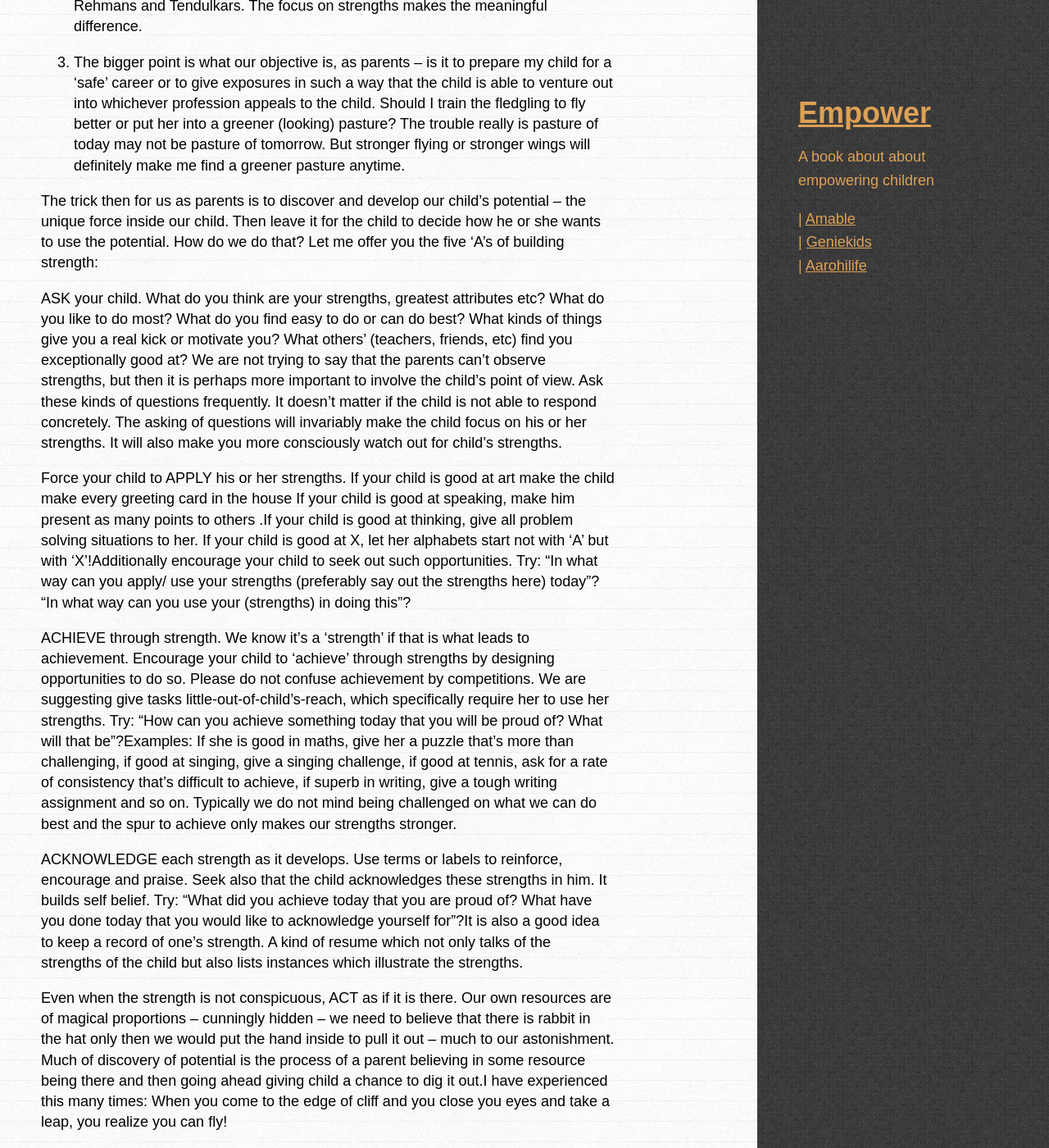
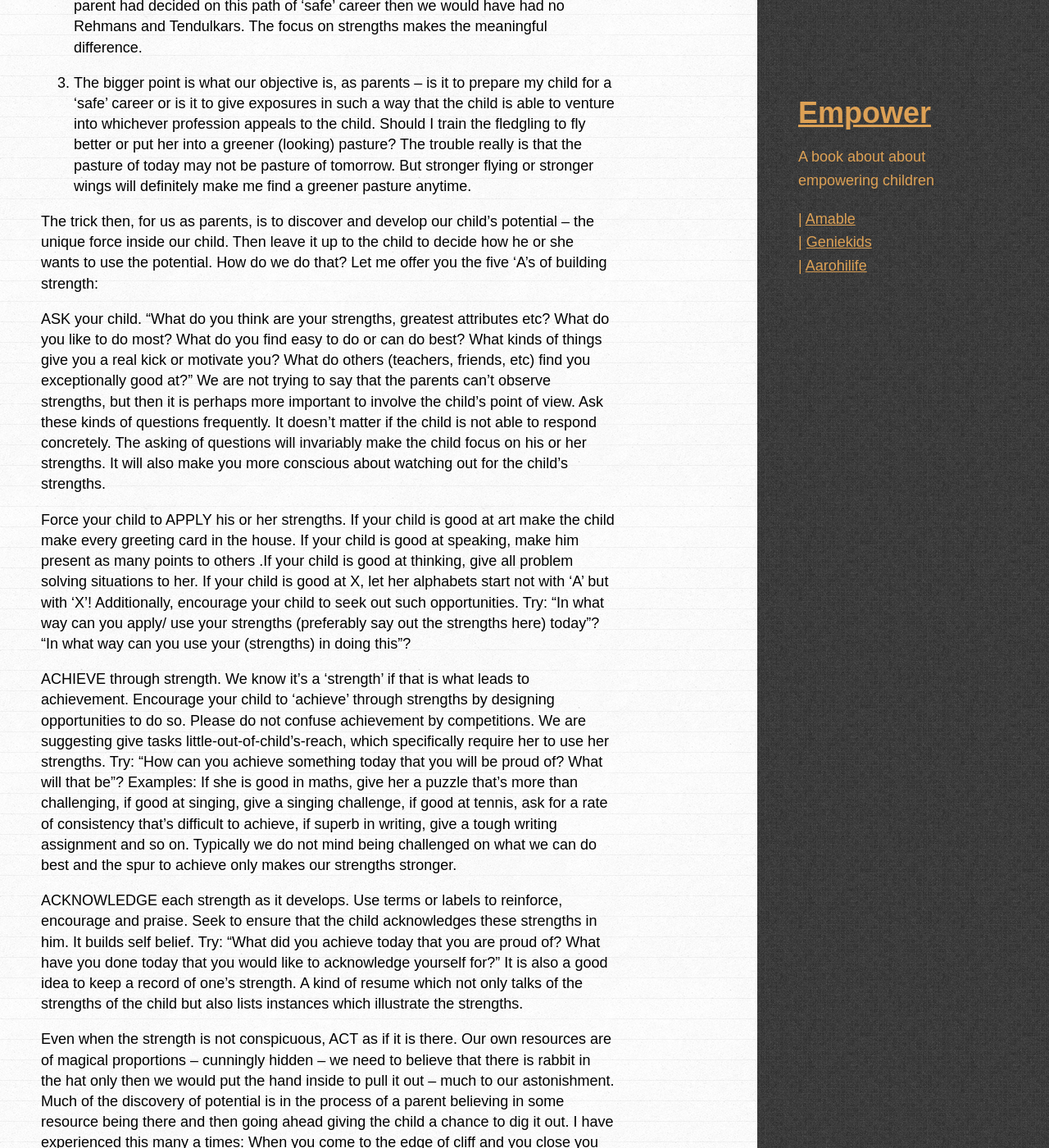
Before and after one commit to amitkaps/empower, a Jekyll site: the page built from _posts/2013-08-10-strengths.md, in a window 1280 px wide and 1400 px high, scrolled down 2018 px. Shown: the whole window at 82% size. Built offline with Jekyll 4.4.1, drawn with Linux system fonts in a browser that asks for light colours; some web fonts are replaced; some of the changed text lies outside the part shown.

Commit message:
Update 2013-08-10-strengths.md

```diff
--- a/_posts/2013-08-10-strengths.md
+++ b/_posts/2013-08-10-strengths.md
@@ -5,25 +5,25 @@ permalink: strengths
 category: habits of mind
 ---
 
-Hashid came and complained to Rabbi that certain persons were turning night into day playing cards. “That is good” said Rabbi. “Like all people they want to serve God but don’t know how. But now they are learning to stay awake and persist in doing something. When they have become perfect in this, all they need to do is turn to God - and what excellent servants they will make for him then!”
+Hashid came and complained to Rabbi that certain persons were turning night into day by playing cards. “That is good” said Rabbi. “Like all people they want to serve God but don’t know how. But now they are learning to stay awake and persist in doing something. When they have become perfect in this, all they need to do is turn to God - and what excellent servants they will make for him then!”
 
-The contention here is that we all operate from our strengths. We all tend to do things that we can naturally do well. Somewhere our stronger resources are always in play. Now if we can just focus on first developing these resources, these strengths, so much so that it becomes my unique set of competencies, then it is only a matter of time that I find the right place to use these strengths.
+The contention here is that we all operate from our strengths. We all tend to do things that we can naturally do well. Somewhere our stronger resources are always in play. Now, if we can just focus on developing these resources first, these strengths, so much so that it becomes the child's unique set of competencies, then it is only a matter of time that the child finds the right place to use these strengths.
 
-The context here is that in today’s world, degrees do not matter, experience do not matter, pedigree does not matter - what matters is a unique and highly refined set of abilities. Uniqueness gives us value; refinement makes us more sought after. The more refined our ability set is, the more the value in the market.
+The context here is that in today’s world, degrees do not matter, experience do not matter, pedigree does not matter - what matters is a unique and highly refined set of abilities. Uniqueness gives us value; refinement makes us more sought after. The more refined our ability set is, the more value we have in the market.
 
 Human resource is somewhat like economics. What is the point of opening a wood factory when iron ore is the resource available or vice versa? What is the point of forcing a child to become an expert in science when the child loves music or vice versa? When an economy digs into its own resources it makes itself fundamentally strong.
 
-The key then is natural resources. Yet many parents frequent Geniekids in search of developing what we call as ancillary abilities. All this, while the core strengths are still to be developed fully.
+The key then is natural resources. Yet many parents frequent Geniekids in search of developing what we call as ancillary abilities. All this, while the core strengths are yet to be developed fully.
 
 Let me take an example: Almost a half of parents want their children to become ‘less shy’, more social and develop interpersonal skills. Typically these children have what is known as INTRAPERSONAL intelligence – they like to be on their own, typically are profound thinkers, dreamers and philosophers of the world. There are many more positive characteristics associated with this ‘self’ intelligence. Nonetheless, the moot point is why would we like to change or develop what is not natural to them rather than first focusing on developing their Intrapersonal skills.
 
 The trick is to develop and use ones natural strengths to succeed. Too many of us are constantly trying to focus on areas of improvement. While perhaps to achieve maximum results, I need to find the strongest point in me and put the fulcrum there and then leverage that strength.
 
-If I can in someway use my strengths to cover my weaknesses then I have the magic formula. So if I’m not great at interpersonal skills, can I think of strong thoughts and communicate to people, say, by writing. In fact most great authors to start with are not great orators. They just write well and communicate to the world through intrapersonal skills.
+If I can, in some way, use my strengths to cover my weaknesses then I have the magic formula. So if I’m not great at interpersonal skills, can I think of strong thoughts and communicate to people, say, by writing. In fact most great authors to start with, are not great orators. They just write well and communicate to the world through intrapersonal skills.
 
-Somehow we as parents forget that life is always a trade off – every minute that I spend sharpening the blunt side of my knife I miss out making my naturally cutting side razor sharp. It’s not that we are unaware of our children’s strengths. Its just we don’t have confidence in our children strengths becoming their success competencies. It’s what in another child’s plate that glitters and scares us. Comparison rules our worries, ruins the child’s own dignity, and leads to seesawing between strengths and improvement areas.
+Somehow, we as parents forget that life is always a trade off – every minute that I spend sharpening the blunt side of my knife I miss out making my naturally cutting side, razor sharp. It’s not that we are unaware of our children’s strengths. Its just that we don’t have confidence in our children's strengths becoming their success competencies. It’s what in another child’s plate which glitters, scares us. Comparison rules our worries, ruins the child’s own dignity, and leads to seesawing between strengths and improvement areas.
 
-Most parents who seek our advice feel it’s very difficult to balance the two. They agree with the principles of strengths on one side but feel on the other side that certain traits are more important in real life. A father had this to say, “All this theory about strengths is fine. My son is quite good in music. But, aren’t there thousands of musicians, but only few A R Rehmans. Music will not easily give him a life full of success”.
+Most parents who seek our advice feel it’s very difficult to balance the two. They agree with the principles of strengths on one side but feel, on the other side, that certain traits are more important in real life. A father had this to say, “All this theory about strengths is fine. My son is quite good in music. But, aren’t there thousands of musicians, but only few A R Rehmans. Music will not easily give him a life full of success”.
 
 He continues, “I too am good at music, but I think it is my IT career that has really made me. In today’s competitive world it’s not practical. Hobby is one thing, career is another”. We think this father is echoing sentiments and opinion of many parents. A whole lot of us are often caught between exploring one’s strengths or molding oneself towards a ‘reasonable career’.
 
@@ -33,19 +33,19 @@ Three points to ponder:
 
 2. While I do agree there are only a few Rehamns and Tendulkars – but then if each parent had decided on this path of ‘safe’ career then we would have had no Rehmans and Tendulkars. The focus on strengths makes the meaningful difference.
 
-3. The bigger point is what our objective is, as parents – is it to prepare my child for a ‘safe’ career or to give exposures in such a way that the child is able to venture out into whichever profession appeals to the child. Should I train the fledgling to fly better or put her into a greener (looking) pasture? The trouble really is pasture of today may not be pasture of tomorrow. But stronger flying or stronger wings will definitely make me find a greener pasture anytime.
+3. The bigger point is what our objective is, as parents – is it to prepare my child for a ‘safe’ career or is it to give exposures in such a way that the child is able to venture into whichever profession appeals to the child. Should I train the fledgling to fly better or put her into a greener (looking) pasture? The trouble really is that the pasture of today may not be pasture of tomorrow. But stronger flying or stronger wings will definitely make me find a greener pasture anytime.
 
-The trick then for us as parents is to discover and develop our child’s potential – the unique force inside our child. Then leave it for the child to decide how he or she wants to use the potential. How do we do that? Let me offer you the five ‘A’s of building strength:
+The trick then, for us as parents, is to discover and develop our child’s potential – the unique force inside our child. Then leave it up to the child to decide how he or she wants to use the potential. How do we do that? Let me offer you the five ‘A’s of building strength:
 
-ASK your child. What do you think are your strengths, greatest attributes etc? What do you like to do most? What do you find easy to do or can do best? What kinds of things give you a real kick or motivate you? What others’ (teachers, friends, etc) find you exceptionally good at? We are not trying to say that the parents can’t observe strengths, but then it is perhaps more important to involve the child’s point of view. Ask these kinds of questions frequently. It doesn’t matter if the child is not able to respond concretely. The asking of questions will invariably make the child focus on his or her strengths. It will also make you more consciously watch out for child’s strengths.
+ASK your child. "What do you think are your strengths, greatest attributes etc? What do you like to do most? What do you find easy to do or can do best? What kinds of things give you a real kick or motivate you? What do others (teachers, friends, etc) find you exceptionally good at?" We are not trying to say that the parents can’t observe strengths, but then it is perhaps more important to involve the child’s point of view. Ask these kinds of questions frequently. It doesn’t matter if the child is not able to respond concretely. The asking of questions will invariably make the child focus on his or her strengths. It will also make you more conscious about watching out for the child’s strengths.
 
-Force your child to APPLY his or her strengths. If your child is good at art make the child make every greeting card in the house If your child is good at speaking, make him present as many points to others .If your child is good at thinking, give all problem solving situations to her. If your child is good at X, let her alphabets start not with 'A' but with 'X'!Additionally encourage your child to seek out such opportunities. Try: "In what way can you apply/ use your strengths (preferably say out the strengths here) today"? "In what way can you use your (strengths) in doing this"?
+Force your child to APPLY his or her strengths. If your child is good at art make the child make every greeting card in the house. If your child is good at speaking, make him present as many points to others .If your child is good at thinking, give all problem solving situations to her. If your child is good at X, let her alphabets start not with 'A' but with 'X'! Additionally, encourage your child to seek out such opportunities. Try: "In what way can you apply/ use your strengths (preferably say out the strengths here) today"? "In what way can you use your (strengths) in doing this"?
 
-ACHIEVE through strength. We know it’s a ‘strength’ if that is what leads to achievement. Encourage your child to ‘achieve’ through strengths by designing opportunities to do so. Please do not confuse achievement by competitions. We are suggesting give tasks little-out-of-child’s-reach, which specifically require her to use her strengths. Try: "How can you achieve something today that you will be proud of? What will that be"?Examples: If she is good in maths, give her a puzzle that’s more than challenging, if good at singing, give a singing challenge, if good at tennis, ask for a rate of consistency that’s difficult to achieve, if superb in writing, give a tough writing assignment and so on. Typically we do not mind being challenged on what we can do best and the spur to achieve only makes our strengths stronger.
+ACHIEVE through strength. We know it’s a ‘strength’ if that is what leads to achievement. Encourage your child to ‘achieve’ through strengths by designing opportunities to do so. Please do not confuse achievement by competitions. We are suggesting give tasks little-out-of-child’s-reach, which specifically require her to use her strengths. Try: "How can you achieve something today that you will be proud of? What will that be"? Examples: If she is good in maths, give her a puzzle that’s more than challenging, if good at singing, give a singing challenge, if good at tennis, ask for a rate of consistency that’s difficult to achieve, if superb in writing, give a tough writing assignment and so on. Typically we do not mind being challenged on what we can do best and the spur to achieve only makes our strengths stronger.
 
-ACKNOWLEDGE each strength as it develops. Use terms or labels to reinforce, encourage and praise. Seek also that the child acknowledges these strengths in him. It builds self belief. Try: "What did you achieve today that you are proud of? What have you done today that you would like to acknowledge yourself for"?It is also a good idea to keep a record of one’s strength. A kind of resume which not only talks of the strengths of the child but also lists instances which illustrate the strengths.
+ACKNOWLEDGE each strength as it develops. Use terms or labels to reinforce, encourage and praise. Seek to ensure that the child acknowledges these strengths in him. It builds self belief. Try: "What did you achieve today that you are proud of? What have you done today that you would like to acknowledge yourself for?" It is also a good idea to keep a record of one’s strength. A kind of resume which not only talks of the strengths of the child but also lists instances which illustrate the strengths.
 
-Even when the strength is not conspicuous, ACT as if it is there. Our own resources are of magical proportions – cunningly hidden – we need to believe that there is rabbit in the hat only then we would put the hand inside to pull it out – much to our astonishment. Much of discovery of potential is the process of a parent believing in some resource being there and then going ahead giving child a chance to dig it out.I have experienced this many times: When you come to the edge of cliff and you close you eyes and take a leap, you realize you can fly!
+Even when the strength is not conspicuous, ACT as if it is there. Our own resources are of magical proportions – cunningly hidden – we need to believe that there is rabbit in the hat only then we would put the hand inside to pull it out – much to our astonishment. Much of the discovery of potential is in the process of a parent believing in some resource being there and then going ahead giving the child a chance to dig it out. I have experienced this many a times: When you come to the edge of cliff and you close you eyes and take a leap, you realize you can fly!
 
 This process of Act, Apply, Achieve, Acknowledge and Act is a virtuous cycle – to be weaved into the daily tapestry of life. The more we let our child enjoy her strengths, the more the child starts enjoying life!
 
```
